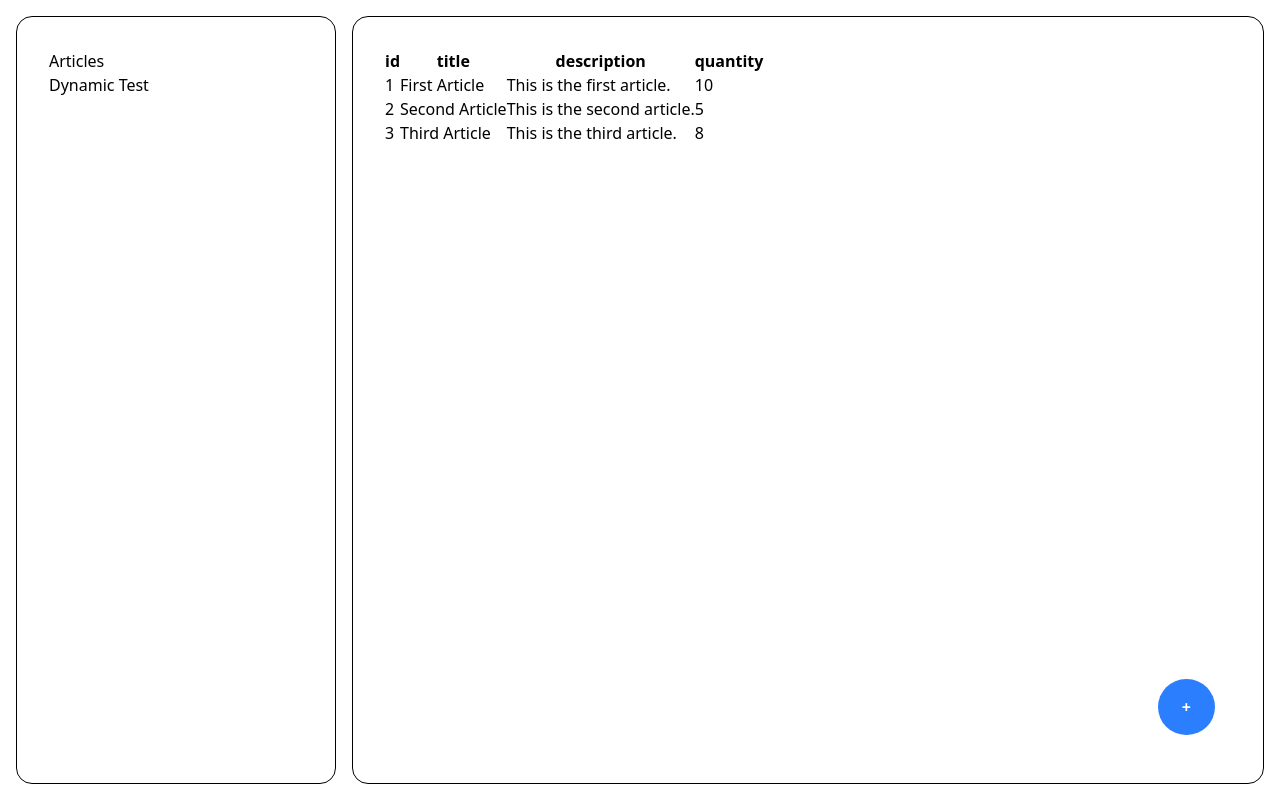
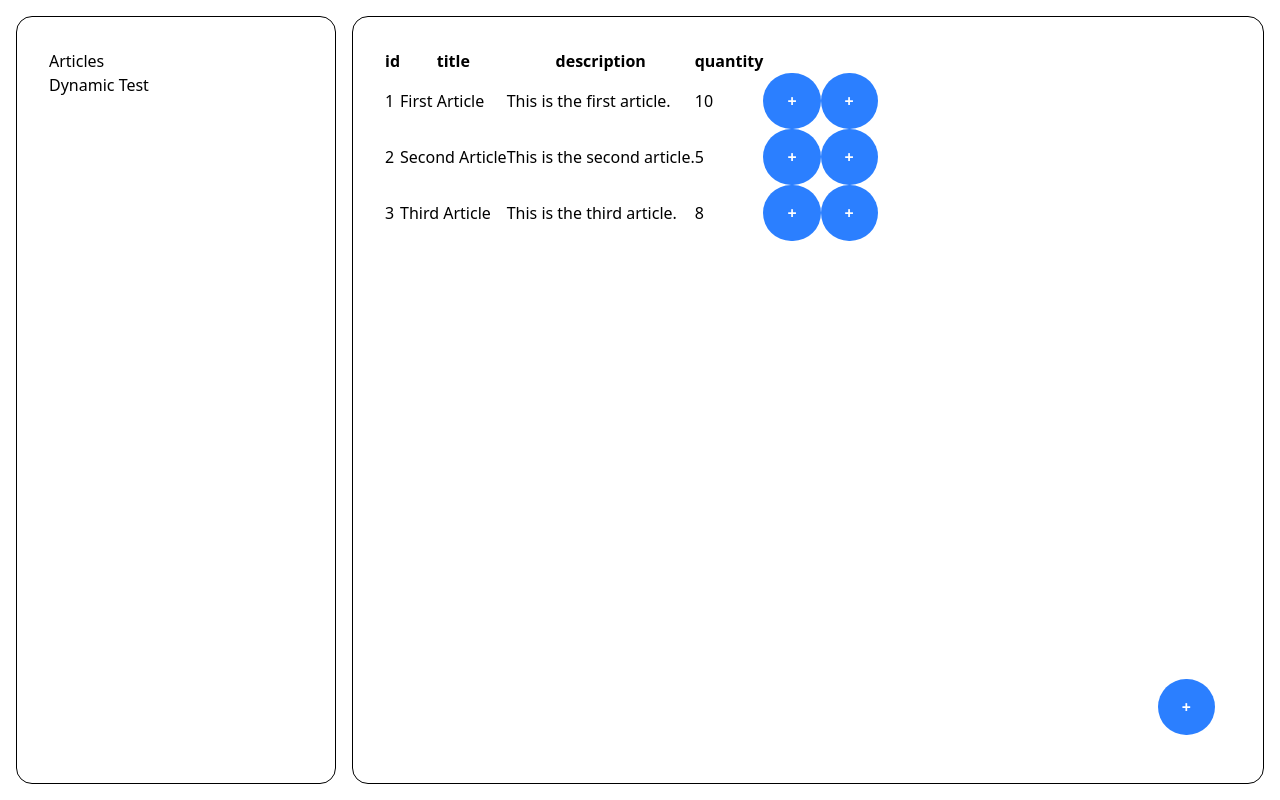
Before and after one commit to MikeG404/STOCK-MANAGEMENT-FRONTEND, a React (Vite) app: page /dashboard/articles in a window 1280 px wide. Built offline with nearby package versions, Linux system fonts and the light colour scheme.

Commit message:
add buttons in Table

```diff
--- a/src/components/table/TableRow.tsx
+++ b/src/components/table/TableRow.tsx
@@ -1,3 +1,5 @@
+import Button from "../Button";
+
 function TableRow({ article }) {
   return (
     <tr>
@@ -5,6 +7,8 @@ function TableRow({ article }) {
       <td>{article.title}</td>
       <td>{article.description}</td>
       <td>{article.quantity}</td>
+      <td><Button /></td>
+      <td><Button /></td>
     </tr>
   );
 }
```
